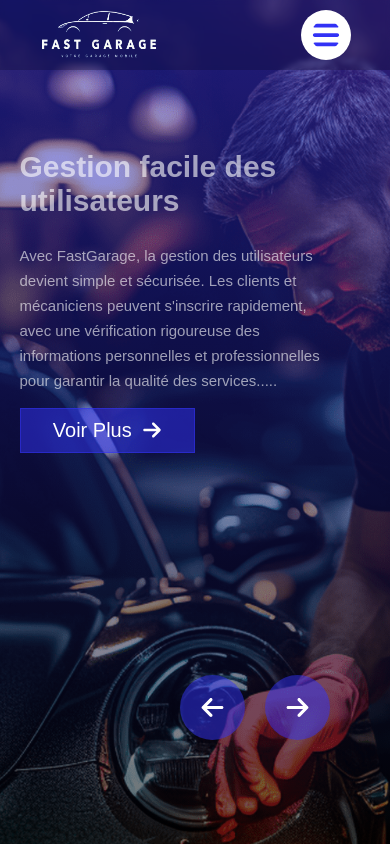
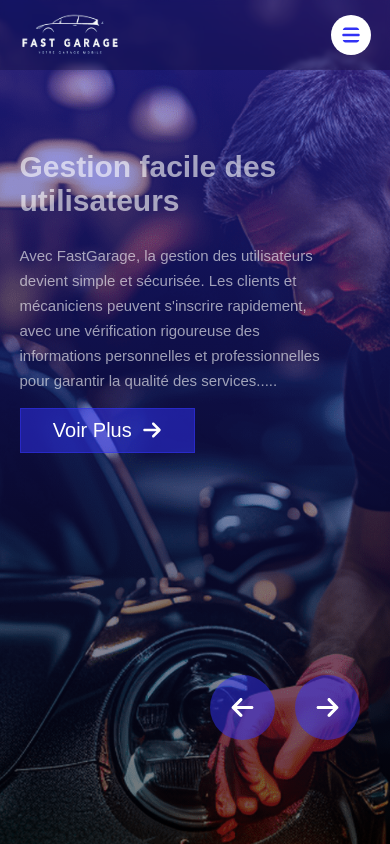
Before and after one commit to kodjaouabed/fast, a React (Create React App) app in the folder front-endfast/: page / in a window 390 px wide. Built offline with nearby package versions, Linux system fonts and the light colour scheme.

Commit message:
hfjfbfjfbfh

```diff
--- a/front-endfast/src/acceuil.css
+++ b/front-endfast/src/acceuil.css
@@ -151,7 +151,7 @@
     .conteneur_bg span{
         position: absolute;
         bottom: 100px;
-        right: 60px;
+        right: 30px;
 
     }
 }
--- a/front-endfast/src/header.css
+++ b/front-endfast/src/header.css
@@ -112,6 +112,16 @@ header .menu_container ul a{
 
 
   @media screen and (max-width:1000px) {
+    header .conteneur_header {
+      width: 90%;
+      height: 50px;
+      margin: auto;
+      display: flex;
+      justify-content: space-between;
+      align-items: center;
+
+  }
+
     header .conteneur_header nav {
       display: none;
   }
@@ -126,13 +136,13 @@ header .menu_container ul a{
     color:rgba(50, 50, 245,1);
     background-color:white;
     padding:10px;
-    font-size: 30px;
+    font-size: 20px;
     border-radius:50px;
     cursor:pointer;
   }
 
   header .conteneur_header img{
-    width:120px;
-    height:120px;
+    width:100px;
+    height:100px;
   }
 }
```
